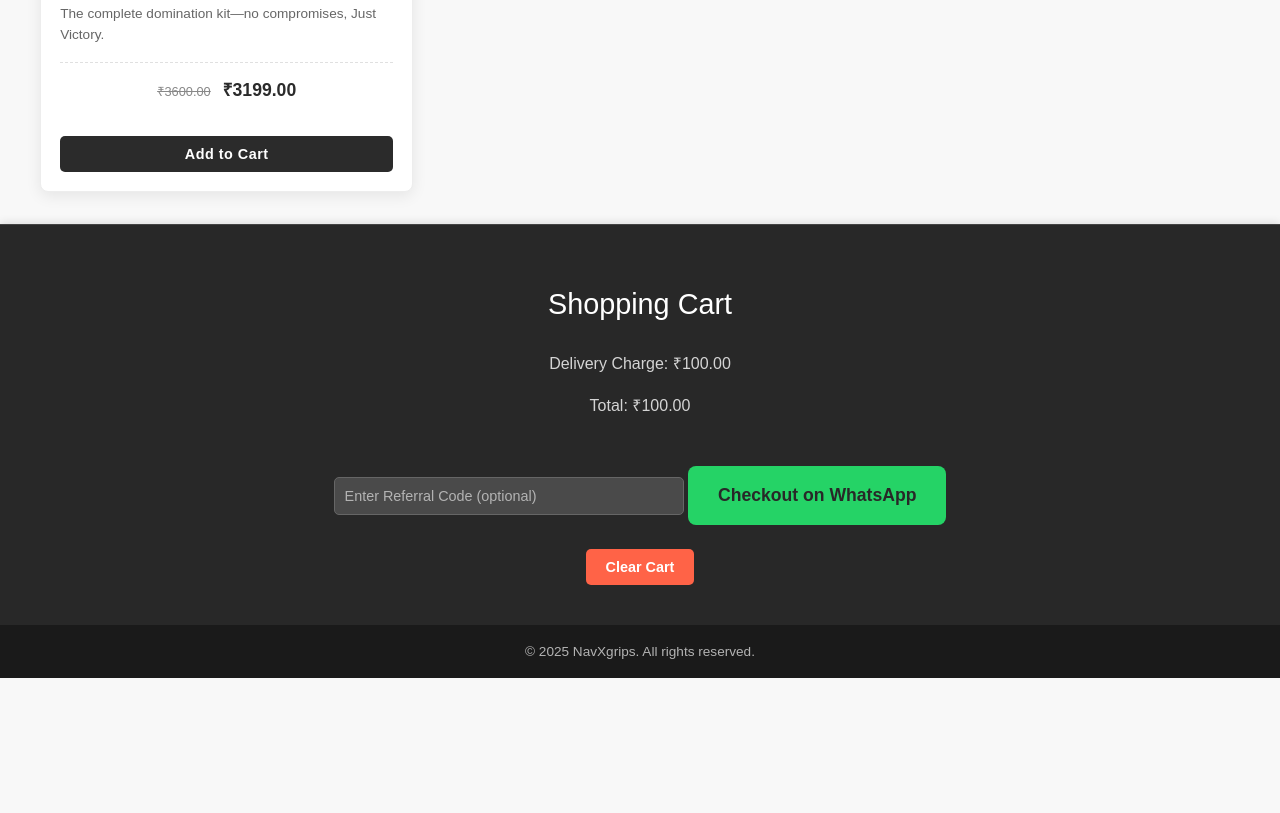
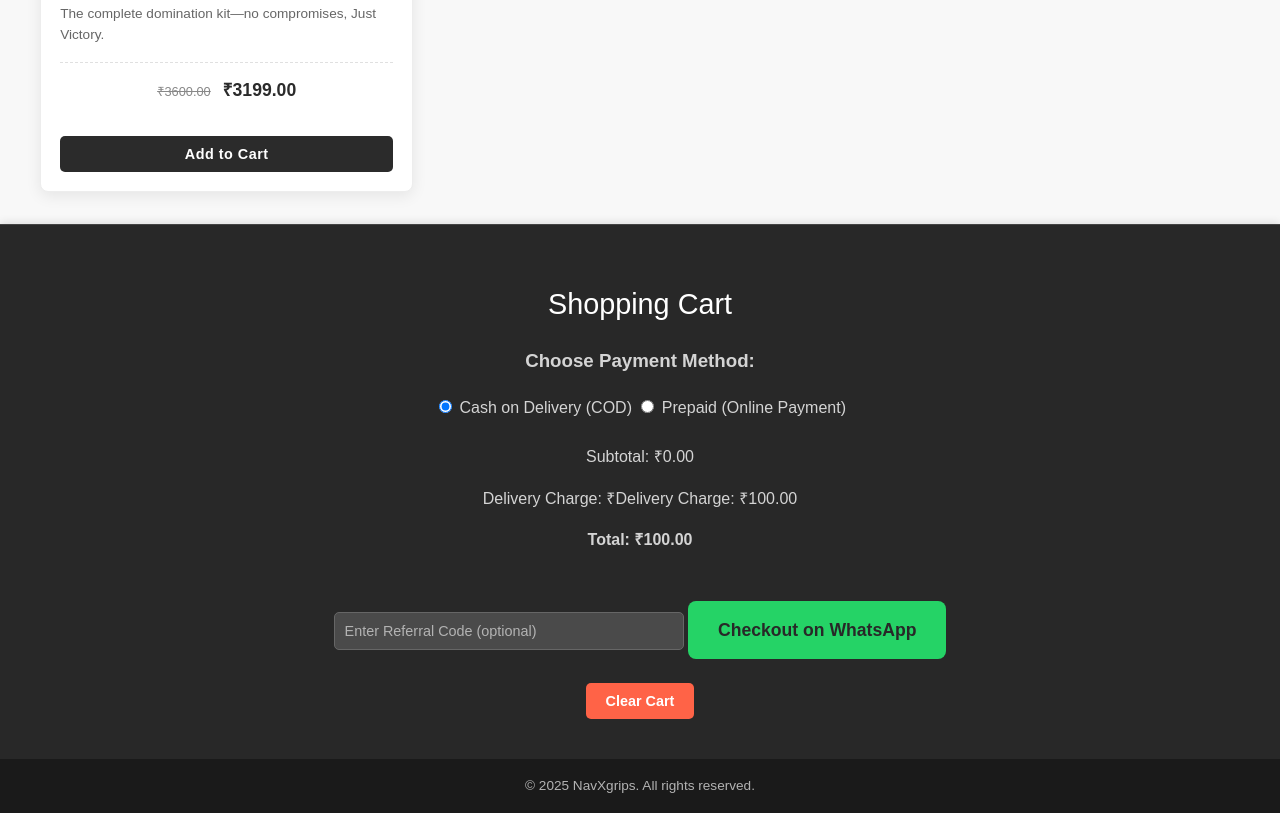
Before and after one commit to anusri220904/NavXgrips2, a plain HTML site: page combo.html in a window 1280 px wide. Shown: the part 2036-2849 px from the top of the page. Before the commit the page ends 2714 px from the top, so only its background shows below. Drawn offline with Linux system fonts and the light colour scheme.

Commit message:
Update combo.html

```diff
--- a/combo.html
+++ b/combo.html
@@ -33,10 +33,28 @@
     <section class="cart-section">
         <div id="cartPreview">
             <h2>Shopping Cart</h2>
+
+            <!-- NEW: Payment Options added here -->
+            <div class="payment-options">
+                <h3>Choose Payment Method:</h3>
+                <label>
+                    <input type="radio" name="paymentMethod" value="cod" checked> Cash on Delivery (COD)
+                </label>
+                <label>
+                    <input type="radio" name="paymentMethod" value="prepaid"> Prepaid (Online Payment)
+                </label>
+            </div>
+
             <ul id="cartItems">
+                <!-- Cart items will be populated by JavaScript -->
             </ul>
-            <p id="deliveryChargeDisplay">Delivery Charge: ₹0.00</p>
-            <p id="cartTotal">Total: ₹0.00</p>
+
+            <!-- NEW: Subtotal and updated Total/Delivery Charge display added here -->
+            <div class="order-summary">
+                <p>Subtotal: ₹<span id="cartSubtotal">0.00</span></p>
+                <p>Delivery Charge: ₹<span id="deliveryChargeDisplay">0.00</span></p>
+                <p><strong id="cartTotal">Total: ₹0.00</strong></p>
+            </div>
         </div>
         <input type="text" id="referralInput" placeholder="Enter Referral Code (optional)">
         <a id="whatsappLink" class="cart-btn" href="https://wa.me/9235698833?text=I'm%20interested%20in%20placing%20an%20order." target="_blank">Checkout on WhatsApp</a>
@@ -52,7 +70,7 @@
         // Render combo products and initialize cart when this page loads
         document.addEventListener('DOMContentLoaded', () => {
             renderProducts('combo');
-            updateCartDisplay();
+            updateCartDisplay(); // This call is essential for showing cart items on this page
         });
     </script>
     <!-- Notification Popup Element -->
```
